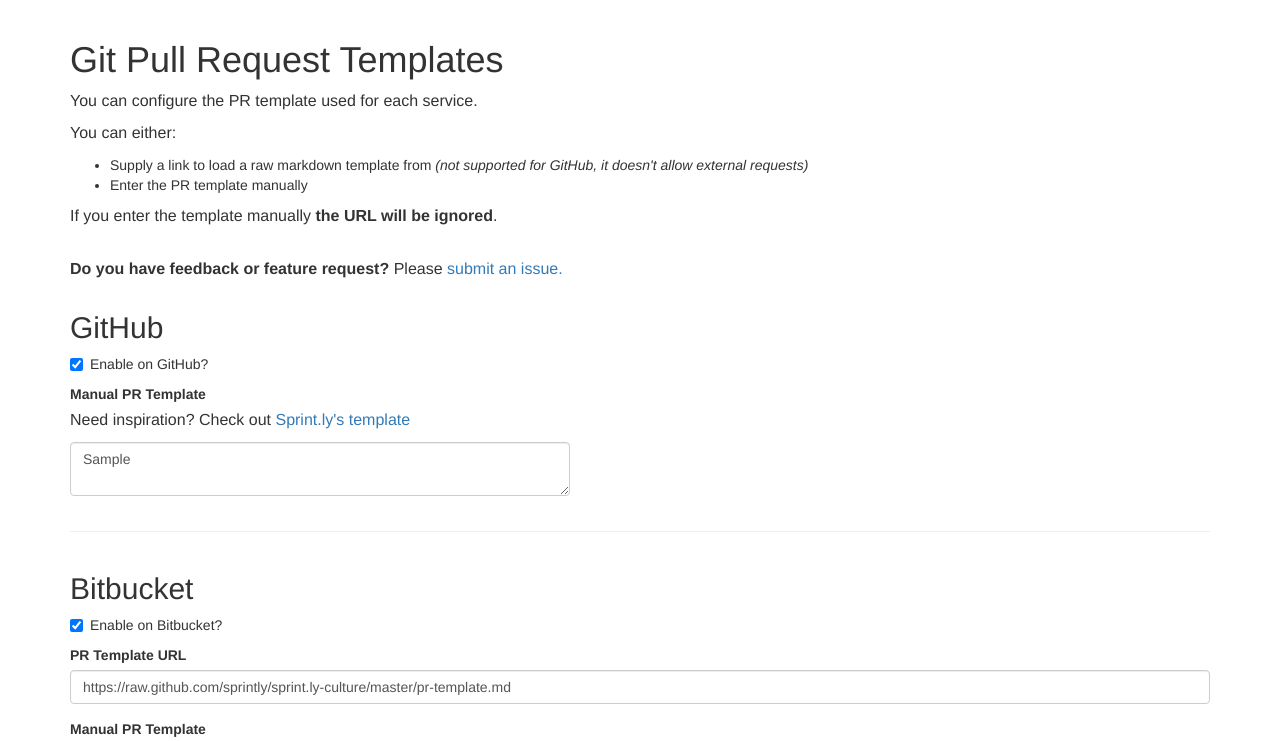
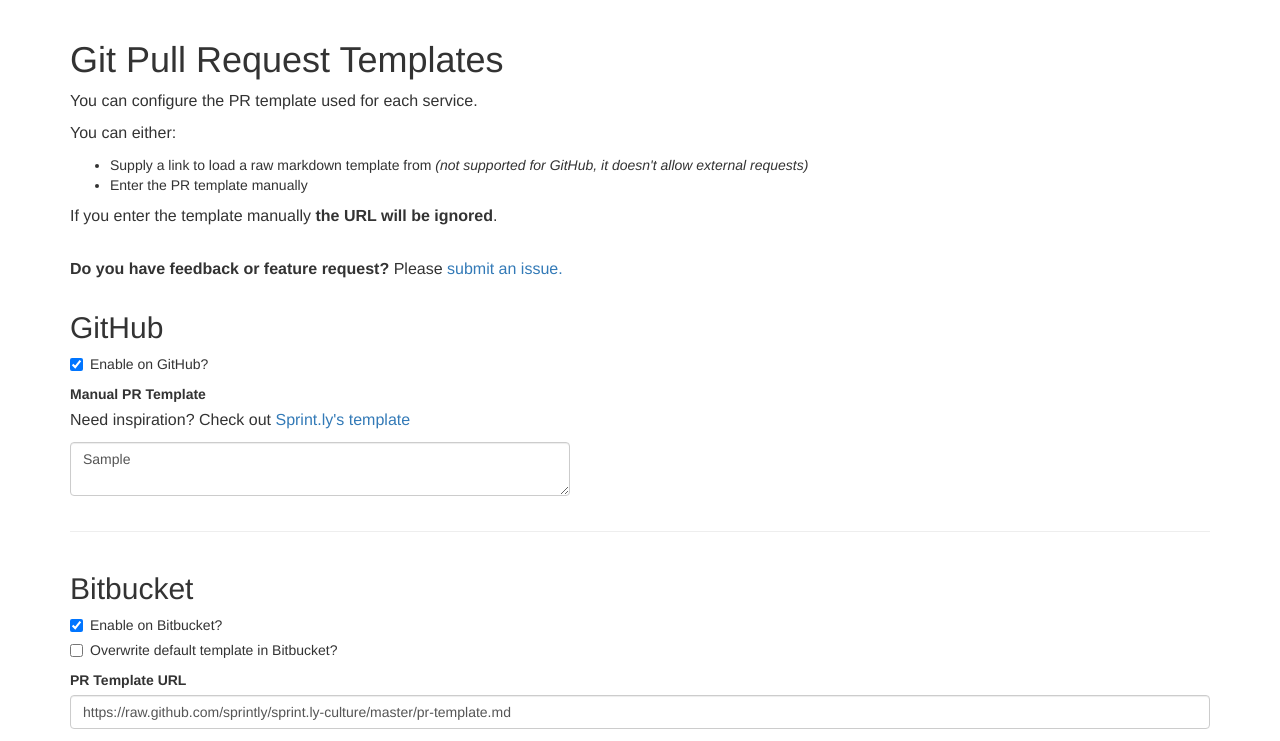
Before and after one commit to tcrammond/chrome-pullrequest-templates, a browser extension: page app/options.html in a window 1280 px wide. Both pictures are taken after typing "Sample", "Sample", "Sample", "Sample", "Sample" into the empty fields and a click on the button "Save Settings". Shown: the top 741 px of the page. Drawn offline with nearby package versions, Linux system fonts and the light colour scheme; files that its build step writes are made by us from their sources.

Commit message:
Option to overwrite default Bitbucket template

```diff
--- a/app/options.html
+++ b/app/options.html
@@ -69,6 +69,11 @@
             <div class="checkbox">
                 <label>
                     <input type="checkbox" id="bitbucketEnabled"> Enable on Bitbucket?
+                </label>
+            </div>
+            <div class="checkbox">
+                <label>
+                    <input type="checkbox" id="bitbucketOverwrite">Overwrite default template in Bitbucket?
                 </label>
             </div>
             <div class="form-group">
--- a/app/scripts/options.js
+++ b/app/scripts/options.js
@@ -11,6 +11,7 @@
     var bitbucketEnabled = document.getElementById('bitbucketEnabled').checked;
     var bitbucketTemplateContent = document.getElementById('bitbucketTemplateContent').value
     var bitbucketTemplateUrl = document.getElementById('bitbucketTemplateUrl').value;
+    var bitbucketOverwrite = document.getElementById('bitbucketOverwrite').checked;
 
     var customEnabled = document.getElementById('customRepoEnabled').checked;
     var customTemplateContent = document.getElementById('customRepoTemplateContent').value;
@@ -29,7 +30,8 @@
       customTemplateUrl: customTemplateUrl ? customTemplateUrl : defaultUrl,
       customTemplateContent: customTemplateContent || '',
       customRepoRegex: customRepoRegex ? customRepoRegex : '',
-      customRepoDescriptionID: customRepoDescriptionID ? customRepoDescriptionID : ''
+      customRepoDescriptionID: customRepoDescriptionID ? customRepoDescriptionID : '',
+      bitbucketOverwrite: bitbucketOverwrite
 
     }, function () {
       // Update status to let user know options were saved.
@@ -54,6 +56,7 @@
       bitbucketEnabled: true,
       bitbucketTemplateUrl: defaultUrl,
       bitbucketTemplateContent: '',
+      bitbucketOverwrite: true,
 
       customEnabled: true,
       customTemplateUrl: defaultUrl,
@@ -68,6 +71,7 @@
       document.getElementById('bitbucketEnabled').checked = items.bitbucketEnabled;
       document.getElementById('bitbucketTemplateUrl').value = items.githubTemplateUrl;
       document.getElementById('bitbucketTemplateContent').value = items.bitbucketTemplateContent;
+      document.getElementById('bitbucketOverwrite').value = items.bitbucketOverwrite;
 
       document.getElementById('customRepoEnabled').checked = items.customEnabled;
       document.getElementById('customRepoTemplateUrl').value = items.customTemplateUrl;
```
Also changed, not shown: app/scripts/contentscript.js (+9 -4 lines).
